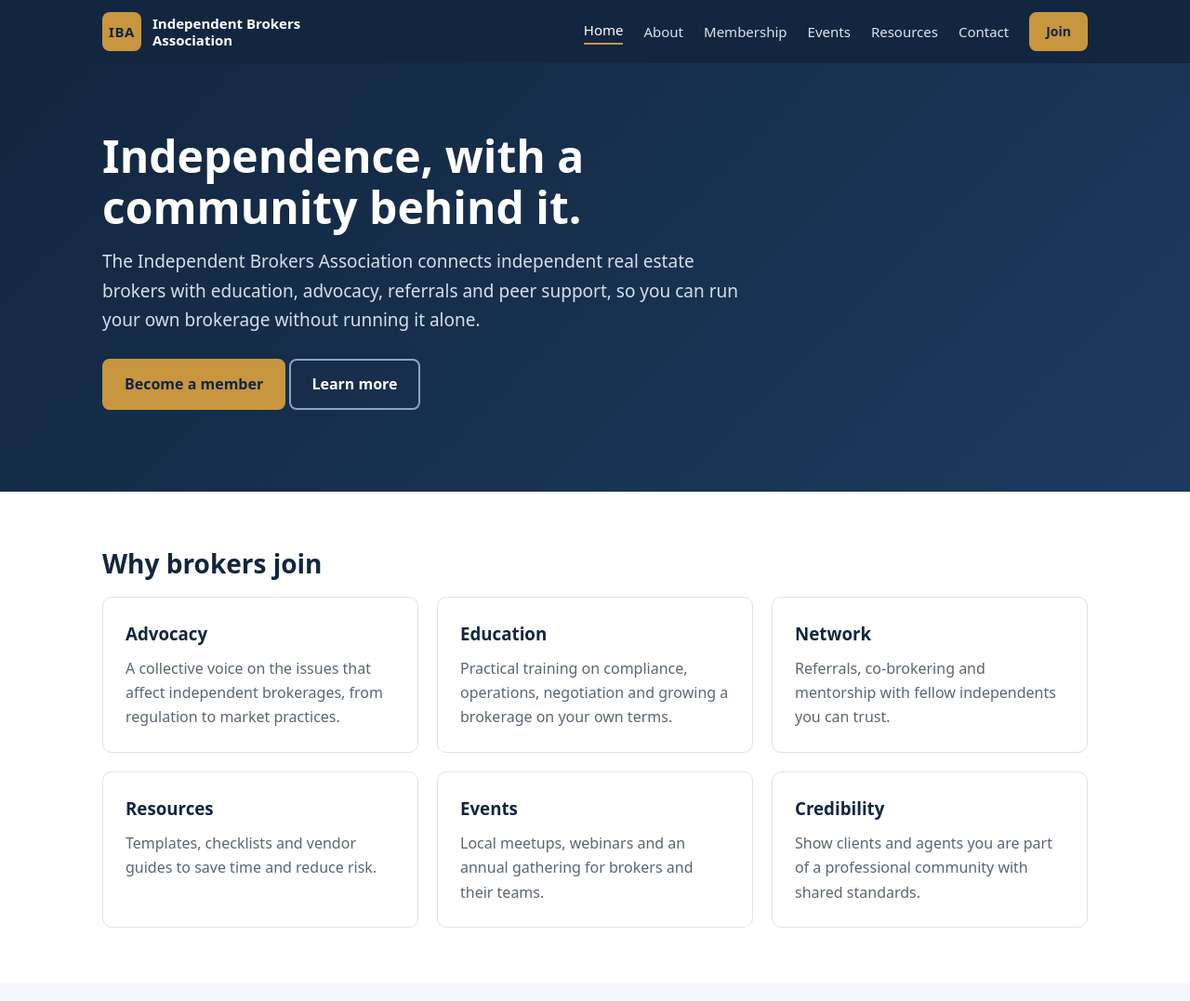
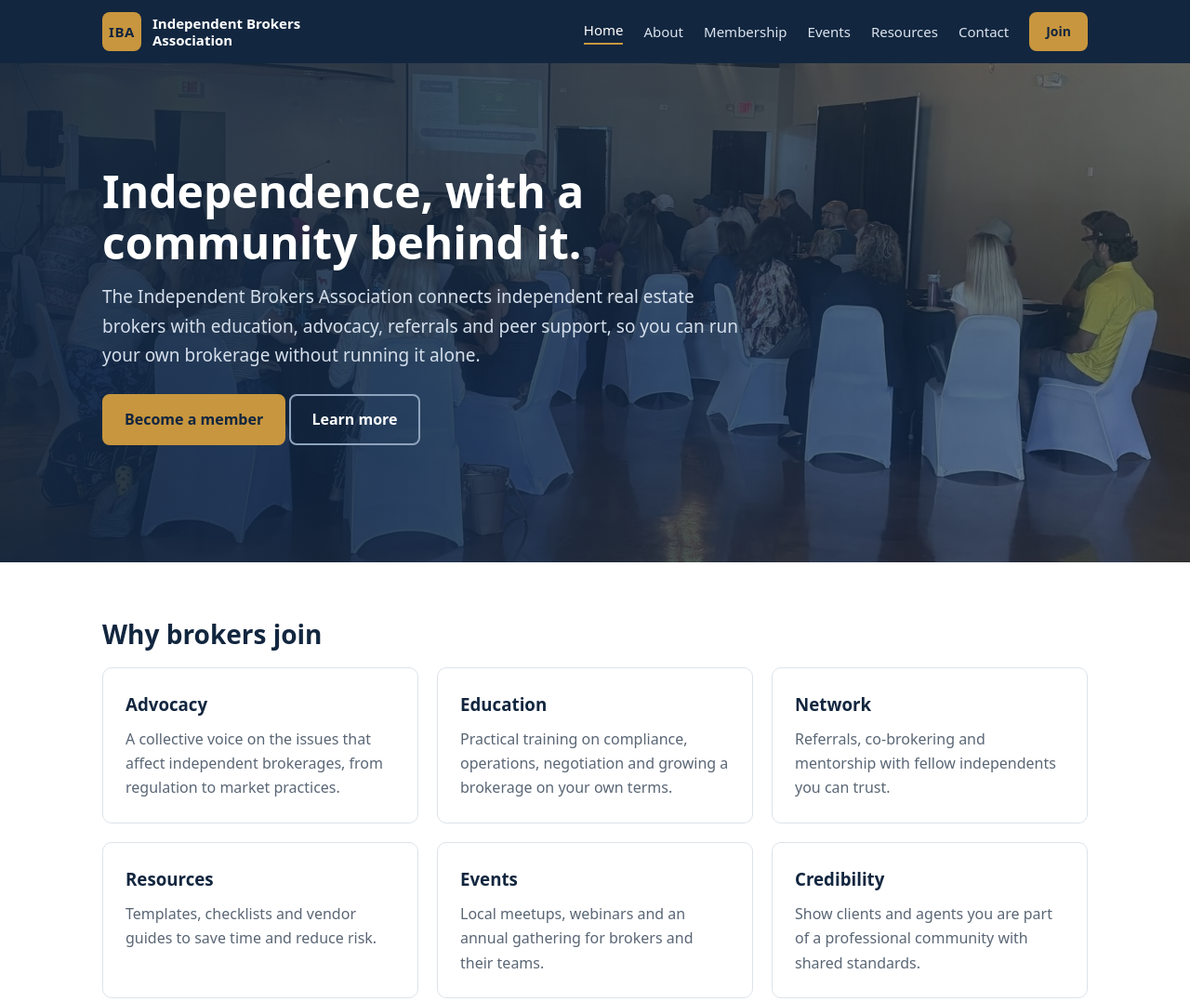
Before and after one commit to hynriai-developer/independentbrokersassociation, a plain HTML site: page index.html in a window 1280 px wide. Shown: the top 1077 px of the page at 93% size. Drawn offline with Linux system fonts and the light colour scheme.

Commit message:
Add event photo as home hero background
Co-Authored-By: Claude Sonnet 5.5 <noreply@anthropic.com>
Claude-Session: https://claude.ai/code/session_013GpXPm9TXYPa8n6r3s33Fa

```diff
--- a/assets/styles.css
+++ b/assets/styles.css
@@ -58,3 +58,5 @@ nav.open{display:flex}
 .grid3,.grid2,.split,.cols,.row{grid-template-columns:1fr}
 .hero{padding:48px 0}
 }
+.hero.photo{background:linear-gradient(90deg,rgba(18,38,63,.92) 0%,rgba(18,38,63,.78) 55%,rgba(18,38,63,.55) 100%),url("hero.jpg") center/cover no-repeat;padding:110px 0}
+@media(max-width:800px){.hero.photo{padding:64px 0;background:linear-gradient(rgba(18,38,63,.85),rgba(18,38,63,.85)),url("hero.jpg") center/cover no-repeat}}
--- a/index.html
+++ b/index.html
@@ -18,7 +18,7 @@
 </div>
 </header>
 <main id="main">
-<section class="hero"><div class="wrap"><h1>Independence, with a community behind it.</h1><p class="lead">The Independent Brokers Association connects independent real estate brokers with education, advocacy, referrals and peer support, so you can run your own brokerage without running it alone.</p><p><a class="btn" href="membership.html#join">Become a member</a> <a class="btn ghost" href="about.html">Learn more</a></p></div></section><section class="section"><div class="wrap">
+<section class="hero photo"><div class="wrap"><h1>Independence, with a community behind it.</h1><p class="lead">The Independent Brokers Association connects independent real estate brokers with education, advocacy, referrals and peer support, so you can run your own brokerage without running it alone.</p><p><a class="btn" href="membership.html#join">Become a member</a> <a class="btn ghost" href="about.html">Learn more</a></p></div></section><section class="section"><div class="wrap">
 <h2>Why brokers join</h2>
 <div class="grid3">
 <article class="card"><h3>Advocacy</h3><p>A collective voice on the issues that affect independent brokerages, from regulation to market practices.</p></article>
```
Also changed, not shown: assets/hero.jpg (added).
